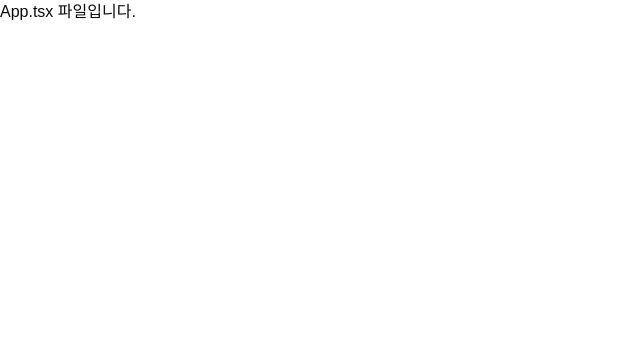
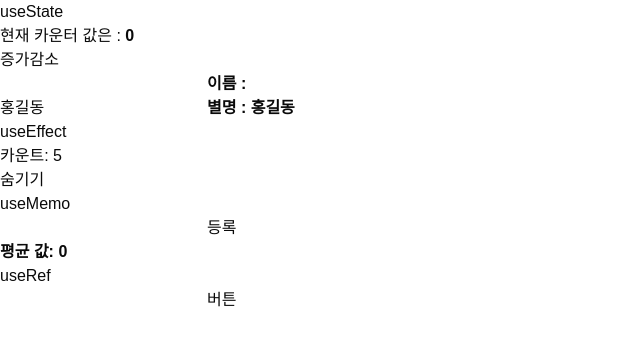
Before and after one commit to sdong4884/react-beginner, a React (Vite) app: page / in a window 1280 px wide. Shown: the top 346 px of the page, without its empty margins (0-640 px from the left). Built offline with nearby package versions, Linux system fonts and the light colour scheme.

Commit message:
React Hooks 정리(useState, useEffect, useMemo, useCallback, useRef)

```diff
--- a/src/App.tsx
+++ b/src/App.tsx
@@ -1,5 +1,11 @@
+import Study from "./study";
+
 function App() {
-  return <div>App.tsx 파일입니다.</div>;
+  return (
+    <>
+      <Study />
+    </>
+  );
 }
 
 export default App;
--- /dev/null
+++ b/src/study.tsx
@@ -0,0 +1,153 @@
+import { useCallback, useEffect, useMemo, useRef, useState } from "react";
+
+function Timer() {
+  const [count, setCount] = useState<number>(0);
+
+  useEffect(() => {
+    const id = setInterval(() => {
+      console.log("⏰ Interval 실행");
+      setCount((c) => c + 1);
+    }, 1000);
+
+    return () => {
+      console.log("cleanup 🧹 : 이전 타이머 제거");
+      clearInterval(id);
+    };
+  }, []);
+
+  return <div>카운트: {count}</div>;
+}
+
+function Study() {
+  // useState
+  // 리액트에서 가장 기본적인 훅(Hook)이며, 함수 컴포넌트에서도 가변적인 상태를 지닐 수 있게 해준다.
+  // => 파라미터에는 기본값/초기값을 넣어주고 이 함수가 호출되면 배열을 반환한다.
+  // => 반환된 배열의 첫 번째 요소는 상태 값, 두 번째 요소는 상태 값을 설정하는 함수이다.
+
+  const [value, setValue] = useState<number>(0);
+  const [name, setName] = useState<string>("");
+  const [nickname, setNickname] = useState<string>("홍길동");
+
+  const increment = () => setValue(value + 1);
+  const decrement = () => setValue(value + 1);
+
+  const onChangeName = (e: React.ChangeEvent<HTMLInputElement>) => {
+    setName(e.target.value);
+  };
+  const onChangeNickname = (e: React.ChangeEvent<HTMLInputElement>) => {
+    setNickname(e.target.value);
+  };
+
+  // useEffect
+  // 리액트 컴포넌트가 렌더링 될 때마다 특정 작업을 수행하도록 설정할 수 있는 훅(Hook)이다.
+  // 1. 특정 값이 업데이트 될 때만 실행
+  // 두 번째 파라미터로 전달되는 배열 안에 검사하고 싶은 값을 넣어준다.
+  useEffect(() => {
+    // 해당 컴포넌트가 최초 렌더링 될 때, useEffect가 실행이 되고
+    // 선언한 state의 상태 값이 변화할 때도 useEffect가 실행되는 것으로 보아
+    // state 즉, 상태 값이 변화하면 해당 컴포넌트는 재렌더링이 된다는 것을 알 수 있다.
+    console.log("name이라는 상태 값이 변할 경우에만 수행합니다.");
+  }, [name]);
+
+  // 2. 마운트 될 때만 실행
+  // 컴포넌트가 화면에 맨 처음 렌더링 될 때(최초 1회)만 실행하려면, 두 번째 파라미터로 빈 배열을 넣어준다.
+  useEffect(() => {
+    console.log("마운트가 될 때만 수행합니다.");
+  }, []);
+
+  // 3. 컴포넌트 언마운트 될 때는 cleanup 실행
+  // 언마운트 된 컴포넌트에서 개별적으로 동작하는 로직을 정리하려면, useEffect의 return을 사용한다.
+  const [visible, setVisible] = useState<boolean>(true);
+
+  // useMemo (*Vue의 computed 속성과 유사한 기능)
+  const [list, setList] = useState<number[]>([]);
+  const [number, setNumber] = useState<string>("");
+
+  // const onInsert = () => {
+  //   const newList = list.concat(parseInt(number));
+  //   setList(newList);
+  //   setNumber("");
+  // };
+
+  // useMemo를 사용하지 않고 getAverage 함수를 통해 평균값을 바로 구하게 되면,
+  // number 상태값이 변할 때마다 렌더링이 되어 getAverage 함수가 실행된다.
+  // useMemo를 통해 실행 함수와 감시하고 싶은 값을 배열에 넣어주면, 해당 값이 변할 때만 함수가 동작하면서 렌더링이 된다.
+  const getAverage = (numbers: number[]) => {
+    console.log("평균 값을 계산 중입니다.");
+    if (numbers.length === 0) return 0;
+    const sum = numbers.reduce((acc, cur) => acc + cur);
+    return sum / numbers.length;
+  };
+  const average = useMemo(() => getAverage(list), [list]);
+
+  // useCallback
+  // 만들어 놓았던 함수를 재사용할 수 있어, 주로 렌더링 성능을 최적화해야 하는 상황에서 사용한다.
+  // => 첫 번째 파라미터에는 생성하고 싶은 함수를 넣고, 두 번째 파라미터에는 배열(의존성 주입)을 넣는다.
+  const onInsert = useCallback(() => {
+    const newList = list.concat(parseInt(number));
+    setList(newList);
+    setNumber("");
+  }, [number, list]);
+
+  // useRef
+  // 함수 컴포넌트에서 ref라는 속성을 쉽게 사용할 수 있도록 도와주는 도구이다.
+  // 컴포넌트 내에서 변하지 않는 값을 유지하거나 DOM 요소에 직접 접근할 때 사용하는 훅(Hook)이다.
+  const inputRef = useRef<HTMLInputElement | null>(null);
+  const handleClick = () => {
+    inputRef.current?.focus();
+  };
+
+  return (
+    <>
+      <div>
+        <h2>useState</h2>
+        <p>
+          현재 카운터 값은 : <b>{value}</b>
+        </p>
+        <button onClick={increment}>증가</button>
+        <button onClick={decrement}>감소</button>
+        <div>
+          <input type="text" onChange={onChangeName} />
+          <b>이름 : {name}</b>
+        </div>
+        <div>
+          <input type="text" value={nickname} onChange={onChangeNickname} />
+          <b>별명 : {nickname}</b>
+        </div>
+      </div>
+
+      <div>
+        <h2>useEffect</h2>
+        {visible && <Timer />}
+        <button onClick={() => setVisible(!visible)}>
+          {visible ? "숨기기" : "보이기"}
+        </button>
+      </div>
+
+      <div>
+        <h2>useMemo</h2>
+        <input
+          type="text"
+          value={number}
+          onChange={(e) => setNumber(e.target.value)}
+        />
+        <button onClick={onInsert}>등록</button>
+        <ul>
+          {list.map((item: number, index: number) => {
+            return <li key={index}>{item}</li>;
+          })}
+        </ul>
+        {/* <b>평균 값: {getAverage(list)}</b> */}
+        <b>평균 값: {average}</b>
+      </div>
+
+      <div>
+        <h2>useRef</h2>
+        <input type="text" ref={inputRef} />
+        <button onClick={handleClick}>버튼</button>
+      </div>
+    </>
+  );
+}
+
+export default Study;
```
